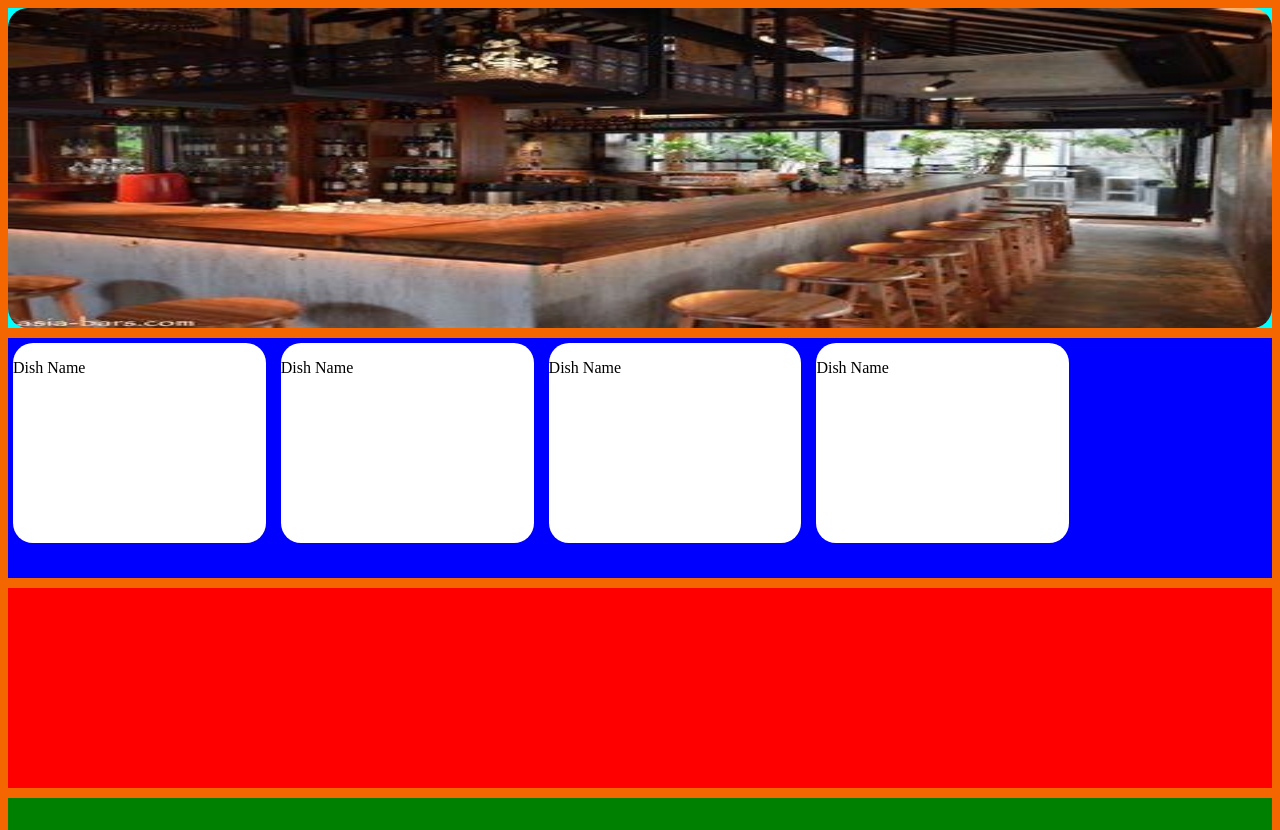
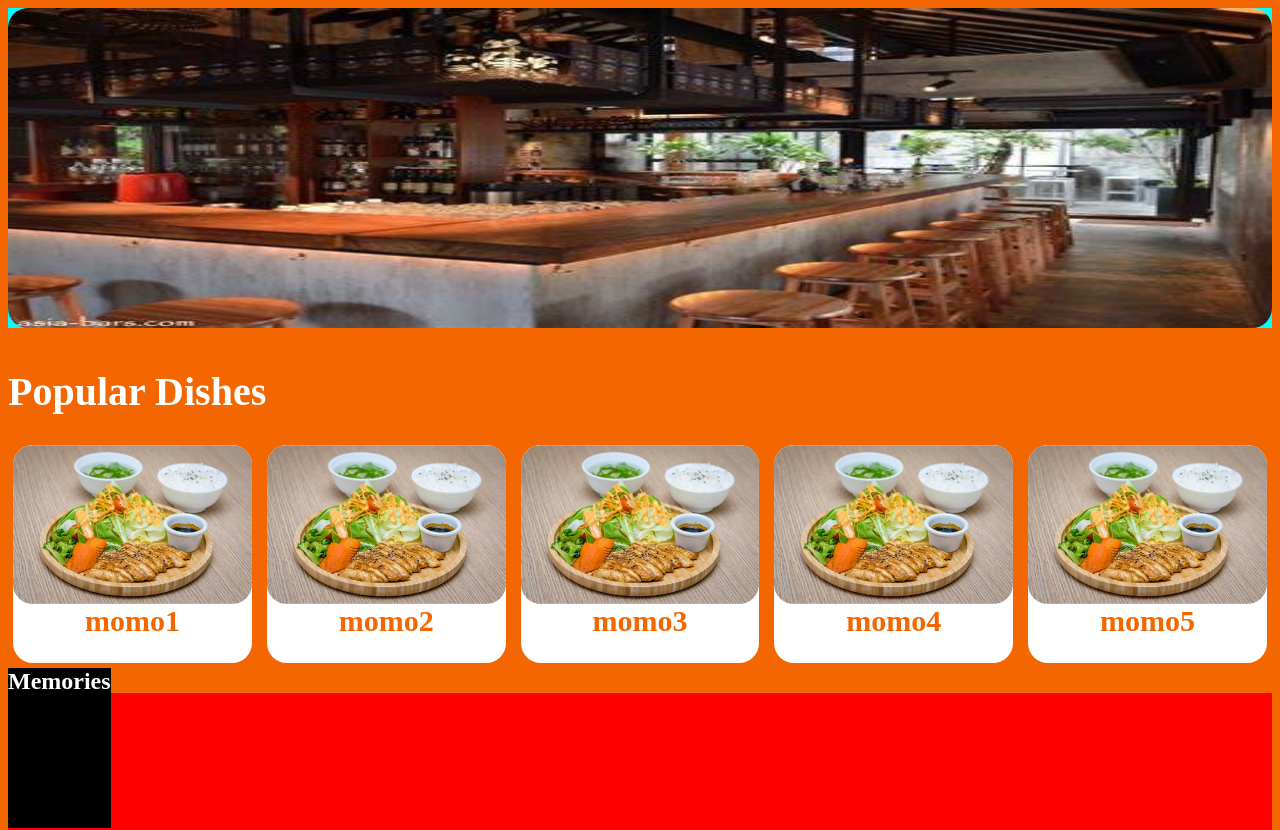
Before and after one commit to Rishikdk/Buddy-s_cafe, a React (Vite) app: page / in a window 1280 px wide. Shown: the top 830 px of the page. Built offline with nearby package versions, Linux system fonts and the light colour scheme.

Commit message:
popular_dishes

```diff
--- a/src/App.css
+++ b/src/App.css
@@ -3,7 +3,7 @@
   flex-direction: column;
   width: 100%;
   height: auto;
-  gap: 10px;
+  gap: 25px;
 }
 
 .Container_header {
@@ -11,6 +11,12 @@
   width: 100%;
   height: 40vh;
   background-color: aqua;
+}
+h1 {
+  font-size: 40px;
+  font-weight: 600;
+  color: var(--white);
+  margin: 15px 0 0 0;
 }
 
 .Desk_pic {
@@ -22,8 +28,7 @@
   display: flex;
   flex-direction: row;
   width: 100%;
-  background-color: blue;
-  height: 30vh;
+  height: auto;
   gap: 5px;
 }
 
@@ -34,6 +39,16 @@
   background-color: red;
   height: 25vh;
   gap: 5px;
+}
+
+.memories h2 {
+  display: flex;
+  flex-direction: row;
+  justify-content: center;
+  transform: translateY(-45px);
+  background-color: black;
+  font-weight: 600;
+  color: var(--white);
 }
 
 .About_us {
--- a/src/App.jsx
+++ b/src/App.jsx
@@ -1,6 +1,7 @@
 import React from "react";
 import Header from "./Components/header.jsx";
 import Desk_pic from "./assets/img/front.jpeg";
+import Dish1 from "./assets/img/OIP.jpeg";
 import Popular from "./Components/Popular_Dishes.jsx";
 import "./App.css";
 
@@ -12,14 +13,18 @@ class App extends React.Component {
           <div className="Container_header">
             <img src={Desk_pic} className="Desk_pic" alt="Desk_pic" />
           </div>
+          <h1>Popular Dishes</h1>
           <div className="Popular">
-            <Popular />
-            <Popular />
-            <Popular />
-            <Popular />
+            <Popular img={Dish1} name="momo1" />
+            <Popular img={Dish1} name="momo2" />
+            <Popular img={Dish1} name="momo3" />
+            <Popular img={Dish1} name="momo4" />
+            <Popular img={Dish1} name="momo5" />
           </div>
 
-          <div className="memories"></div>
+          <div className="memories">
+            <h2>Memories</h2>
+          </div>
           <div className="About_us"></div>
           <div className="Menu"></div>
           <div className="Customer_review"></div>
--- a/src/Components/Popular_Dishes.jsx
+++ b/src/Components/Popular_Dishes.jsx
@@ -1,5 +1,5 @@
 import React from "react";
-import Dish1 from "../assets/img/OIP.jpeg";
+
 import "./Style/popular_dishes.css";
 
 class Popular extends React.Component {
@@ -7,12 +7,9 @@ class Popular extends React.Component {
     return (
       <>
         <div className="Container_Popular">
-          <div className="Dish_img">
-            {/* <img src={Dish1} className="Dish_img" alt="Dish_img" /> */}
-          </div>
-
+          <img src={this.props.img} className="Dish_img" alt="Dish_img" />
           <div className="Dish_name">
-            <p>Dish Name</p>
+            <h1>{this.props.name}</h1>
           </div>
         </div>
       </>
--- a/src/Components/Style/popular_dishes.css
+++ b/src/Components/Style/popular_dishes.css
@@ -1,9 +1,25 @@
 .Container_Popular {
   display: flex;
   width: 20%;
-  height: 25vh;
+  height: auto;
+  flex-direction: column;
+  align-items: center;
   background-color: var(--white);
   border-radius: 20px;
   box-shadow: 7px 7px 35p, -7px -7px 35px #ffffff;
   margin: 5px;
 }
+
+.Dish_img {
+  width: 100%;
+  height: auto;
+  border-radius: 20px;
+}
+
+.Dish_name h1 {
+  font-size: 30px;
+  font-weight: 600;
+  color: var(--main-background_color);
+  padding: 0;
+  margin: 0 0 25px 0;
+}
```
Also changed, not shown: src/assets/svg/popular_svg.svg (added), src/assets/svg/popular_svg1.svg (added).
